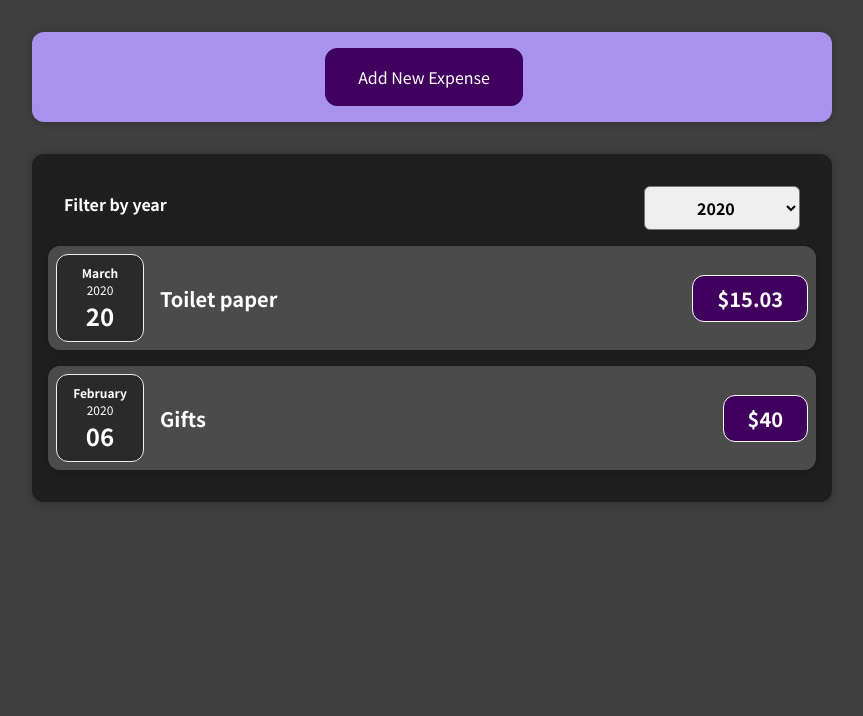
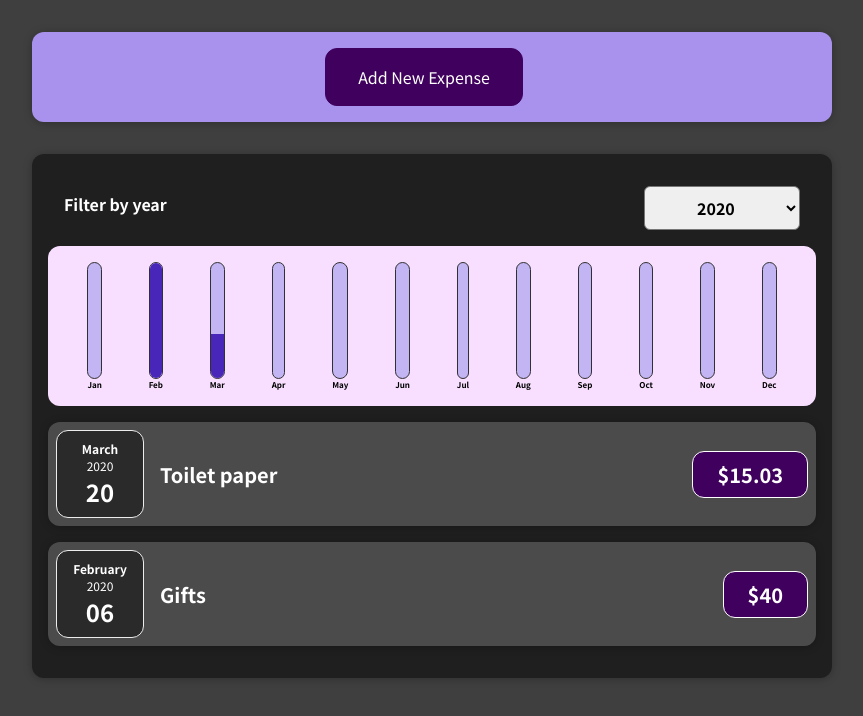
Before and after one commit to darrenhuang1211/react-example, a React (Create React App) app: page / in a window 1280 px wide. Shown: the top 716 px of the page, without its empty margins (208-1071 px from the left). Built offline with nearby package versions, Linux system fonts and the light colour scheme.

Commit message:
Added expense chart feature

```diff
--- /dev/null
+++ b/src/components/Chart/Chart.css
@@ -0,0 +1,9 @@
+.chart {
+    padding: 1rem;
+    border-radius: 12px;
+    background-color: #f8dfff;
+    text-align: center;
+    display: flex;
+    justify-content: space-around;
+    height: 10rem;
+}
--- /dev/null
+++ b/src/components/Chart/Chart.js
@@ -0,0 +1,22 @@
+import ChartBar from './ChartBar';
+import './Chart.css';
+
+function Chart(props) {
+    const dataPointValues = props.dataPoints.map(dataPoint => dataPoint.value);
+    const totalMaximum = Math.max(...dataPointValues);
+
+    return (
+        <div className='chart'>
+            {props.dataPoints.map(dataPoint =>
+                <ChartBar
+                    key={dataPoint.label}
+                    value={dataPoint.value}
+                    maxValue={totalMaximum}
+                    label={dataPoint.label}
+                />
+            )}
+        </div>
+    );
+}
+
+export default Chart;
--- /dev/null
+++ b/src/components/Chart/ChartBar.css
@@ -0,0 +1,30 @@
+.chart-bar {
+    height: 100%;
+    display: flex;
+    flex-direction: column;
+    align-items: center;
+}
+
+.chart-bar__inner {
+    height: 100%;
+    width: 100%;
+    border: 1px solid #313131;
+    border-radius: 12px;
+    background-color: #c3b4f3;
+    overflow: hidden;
+    display: flex;
+    flex-direction: column;
+    justify-content: flex-end;
+}
+
+.chart-bar__fill {
+    background-color: #4826b9;
+    width: 100%;
+    transition: all 0.3s ease-out;
+}
+
+.chart-bar__label {
+    font-weight: bold;
+    font-size: 0.5rem;
+    text-align: center;
+}
--- /dev/null
+++ b/src/components/Chart/ChartBar.js
@@ -0,0 +1,20 @@
+import './ChartBar.css';
+
+function ChartBar(props) {
+    let barFillHeight = '0%';
+
+    if (props.maxValue > 0) {
+        barFillHeight = Math.round((props.value / props.maxValue) * 100) + '%';
+    }
+
+    return (
+        <div className='chart-bar'>
+            <div className='chart-bar__inner'>
+                <div className='chart-bar__fill' style={{height: barFillHeight}}></div>
+            </div>
+            <div className='chart-bar__label'>{props.label}</div>
+        </div>
+    )
+}
+
+export default ChartBar;
--- a/src/components/Expenses/Expenses.js
+++ b/src/components/Expenses/Expenses.js
@@ -3,6 +3,7 @@
 import ExpensesList from './ExpensesList';
 import Card from '../UI/Card';
 import ExpensesFilter from './ExpensesFilter';
+import ExpensesChart from './ExpensesChart';
 import './Expenses.css';
 
 function Expenses(props) {
@@ -17,6 +18,7 @@
     return (
         <Card className='expenses'>
             <ExpensesFilter selected={filteredYear} onYearFilterChange={yearFilterHandler}/>
+            <ExpensesChart expenses={filteredExpenses}/>
             <ExpensesList items={filteredExpenses}/>
         </Card>
     );
--- /dev/null
+++ b/src/components/Expenses/ExpensesChart.js
@@ -0,0 +1,27 @@
+import Chart from '../Chart/Chart';
+
+function ExpensesChart(props) {
+    const chartDataPoints = [
+        {label: 'Jan', value: 0},
+        {label: 'Feb', value: 0},
+        {label: 'Mar', value: 0},
+        {label: 'Apr', value: 0},
+        {label: 'May', value: 0},
+        {label: 'Jun', value: 0},
+        {label: 'Jul', value: 0},
+        {label: 'Aug', value: 0},
+        {label: 'Sep', value: 0},
+        {label: 'Oct', value: 0},
+        {label: 'Nov', value: 0},
+        {label: 'Dec', value: 0}
+    ];
+
+    for (const expense of props.expenses) {
+        const expenseMonth = expense.date.getMonth(); //starting at 0
+        chartDataPoints[expenseMonth].value += expense.amount;
+    }
+
+    return <Chart dataPoints={chartDataPoints}/>;
+}
+
+export default ExpensesChart;
--- a/src/components/NewExpense/ExpenseForm.js
+++ b/src/components/NewExpense/ExpenseForm.js
@@ -24,7 +24,7 @@
 
         const expenseData = {
             title: enteredTitle,
-            amount: enteredAmount,
+            amount: +enteredAmount,
             date: new Date(enteredDate)
         };
 
```
